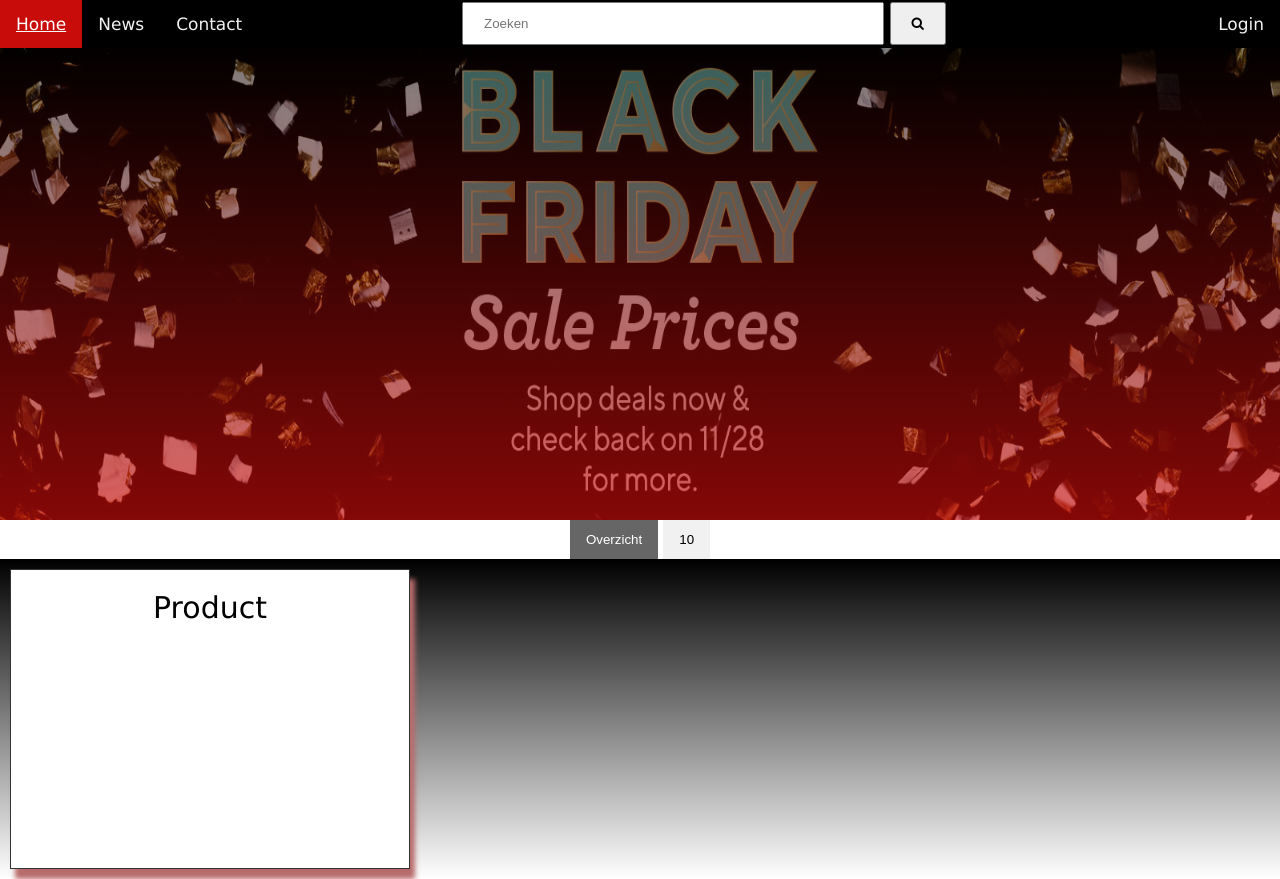
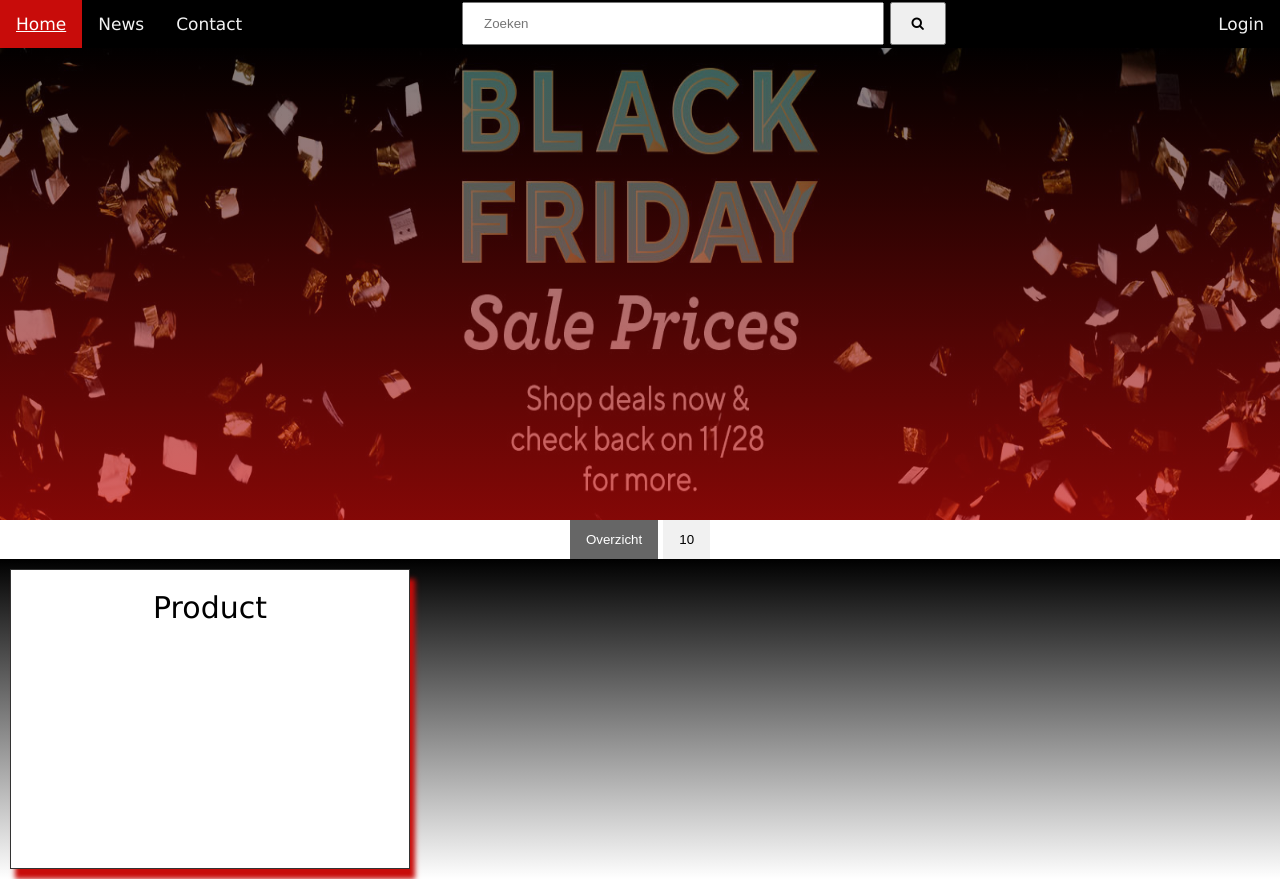
Before and after one commit to JosDUisterhout/wwi, a PHP site: page / in a window 1280 px wide, with the pointer over the restyled element. Run offline with PHP 8.4, Linux system fonts and the light colour scheme; tables that the repository leaves empty or names only in its code hold one stand-in row (values such as "Sample post"); data that the repository does not hold is empty.

Commit message:
jos zijn schuld

```diff
--- a/stylesheet.css
+++ b/stylesheet.css
@@ -68,7 +68,7 @@ body {
     height: 300px;
 }
 .grid-item:hover{
-    box-shadow: 5px 10px 5px #B86B6A;
+    box-shadow: 5px 10px 5px #c80c0a;
 }
 
 .topnav {
```
